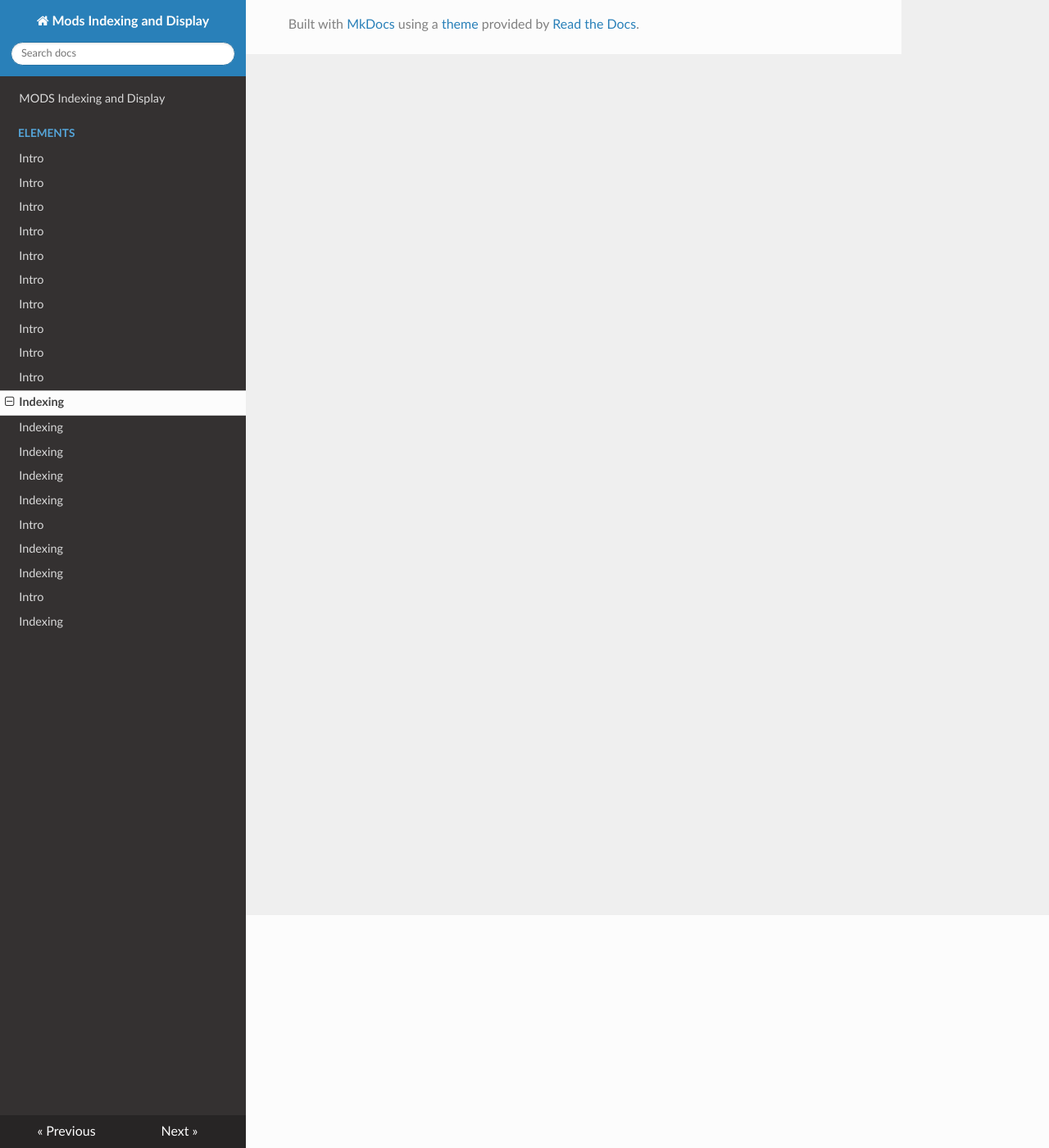
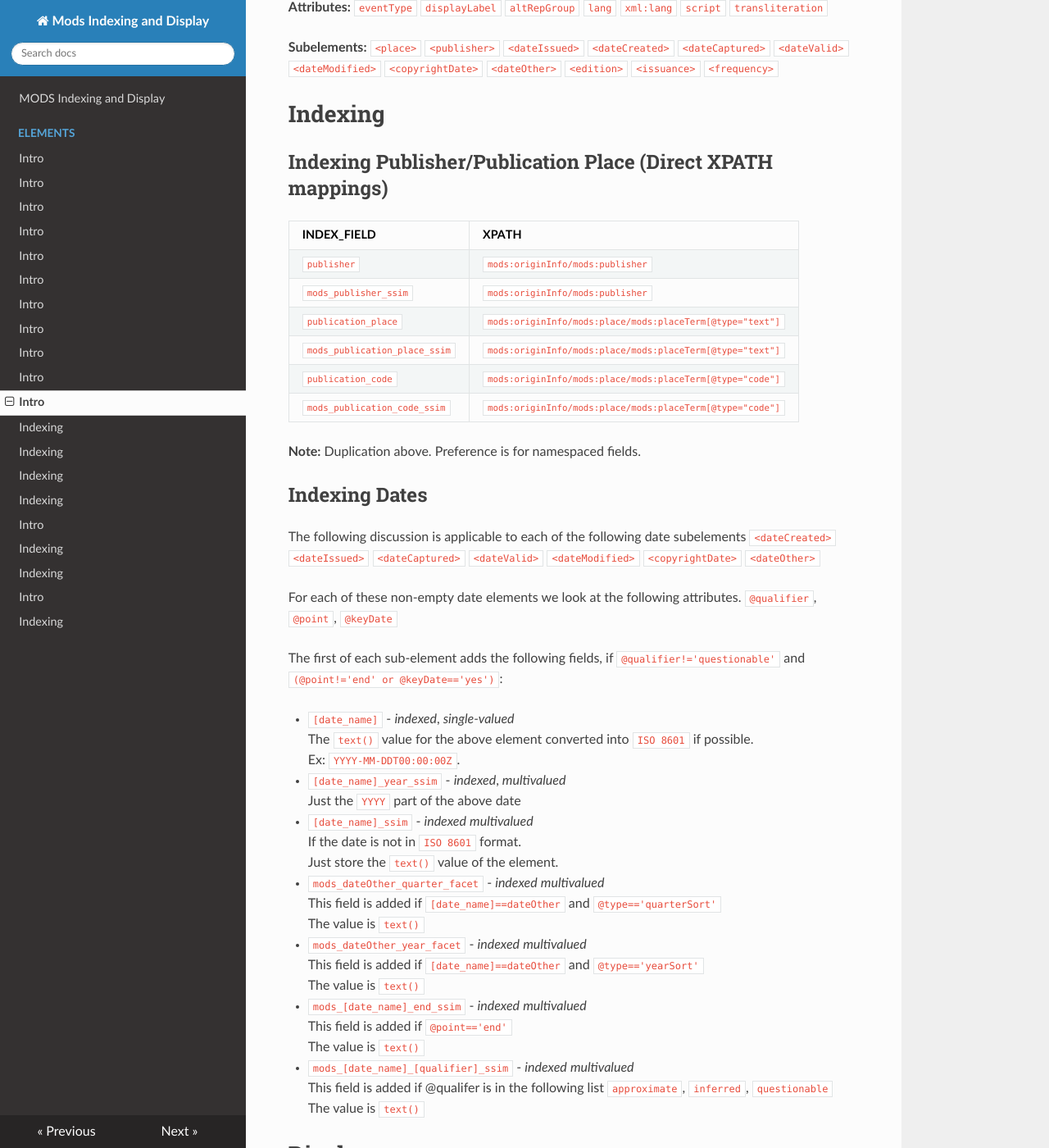
Before and after one commit to Brown-University-Library/mods-documenatation, an MkDocs documentation site: the page built from docs/elements/originInfo.md, in a window 1280 px wide and 1400 px high, scrolled down 284 px. Shown: the whole window at 82% size. Built offline with MkDocs 1.6.1, drawn with Linux system fonts in a browser that asks for light colours; nearby versions of some CDN libraries; some of the changed text lies outside the part shown.

Commit message:
originInfo intro and indexing

````diff
--- a/docs/elements/originInfo.md
+++ b/docs/elements/originInfo.md
@@ -1,3 +1,87 @@
+# Intro
+**Element:** ```<originInfo>```
+
+**Definition:**  Information about the origin of the resource,
+including place of origin or publication, publisher/originator,
+and dates associated with the resource.
+
+**Attributes:**
+```eventType```
+```displayLabel```
+```altRepGroup```
+```lang```
+```xml:lang```
+```script```
+```transliteration```
+
+**Subelements:**
+```<place>```
+```<publisher>```
+```<dateIssued>```
+```<dateCreated>```
+```<dateCaptured>```
+```<dateValid>```
+```<dateModified>```
+```<copyrightDate>```
+```<dateOther>```
+```<edition>```
+```<issuance>```
+```<frequency>```
+
 # Indexing
+## Indexing Publisher/Publication Place (Direct XPATH mappings)
+
+INDEX_FIELD | XPATH
+----------  |------
+```publisher```           | ```mods:originInfo/mods:publisher```
+```mods_publisher_ssim``` | ```mods:originInfo/mods:publisher```
+```publication_place```           | ```mods:originInfo/mods:place/mods:placeTerm[@type="text"]```
+```mods_publication_place_ssim``` | ```mods:originInfo/mods:place/mods:placeTerm[@type="text"]```
+```publication_code```           | ```mods:originInfo/mods:place/mods:placeTerm[@type="code"]```
+```mods_publication_code_ssim``` | ```mods:originInfo/mods:place/mods:placeTerm[@type="code"]```
+
+**Note:** Duplication above.  Preference is for namespaced fields.
+
+
+## Indexing Dates
+The following discussion is applicable to each of the following date subelements
+```<dateCreated>```
+```<dateIssued>```
+```<dateCaptured>```
+```<dateValid>```
+```<dateModified>```
+```<copyrightDate>```
+```<dateOther>```
+
+
+For each of these non-empty date elements we look at the following attributes.
+```@qualifier```, ```@point```, ```@keyDate```
+
+The first of each sub-element adds the following fields, if ```@qualifier!='questionable'```
+and ```(@point!='end' or @keyDate=='yes')```:
+
+* ```[date_name]``` - *indexed*, *single-valued*
+The ```text()``` value for the above element converted into ```ISO 8601``` if possible.
+Ex: ```YYYY-MM-DDT00:00:00Z```.
+* ```[date_name]_year_ssim``` - *indexed*, *multivalued*
+Just the ```YYYY``` part of the above date
+* ```[date_name]_ssim``` - *indexed* *multivalued*
+If the date is not in ```ISO 8601``` format.
+Just store the ```text()``` value of the element.
+* ```mods_dateOther_quarter_facet``` - *indexed* *multivalued*
+This field is added if ```[date_name]==dateOther``` and ```@type=='quarterSort'```
+The value is ```text()```
+* ```mods_dateOther_year_facet``` - *indexed* *multivalued*
+This field is added if ```[date_name]==dateOther``` and ```@type=='yearSort'```
+The value is ```text()```
+* ```mods_[date_name]_end_ssim``` - *indexed* *multivalued*
+This field is added if ```@point=='end'```
+The value is ```text()```
+* ```mods_[date_name]_[qualifier]_ssim``` - *indexed* *multivalued*
+This field is added if @qualifer is in the following list ```approximate```,
+```inferred```, ```questionable```
+The value is ```text()```
+
+
 
 # Display
````
